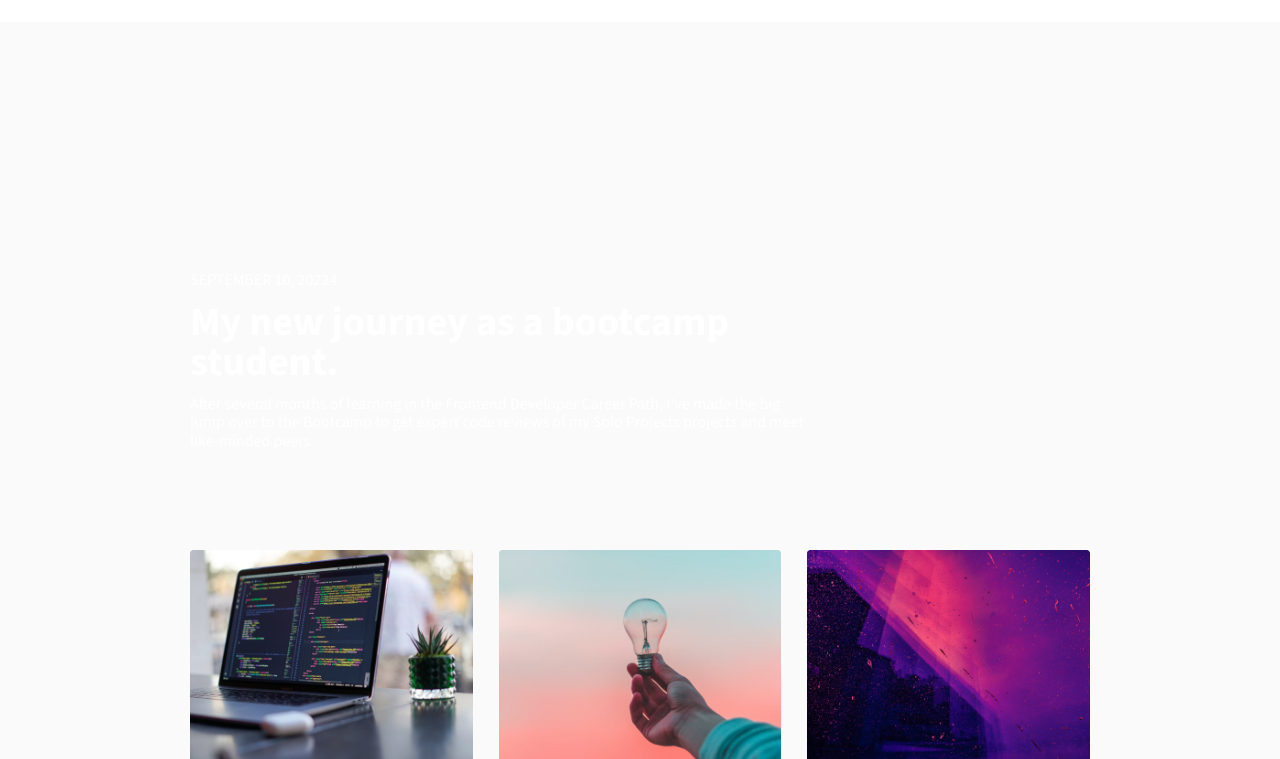
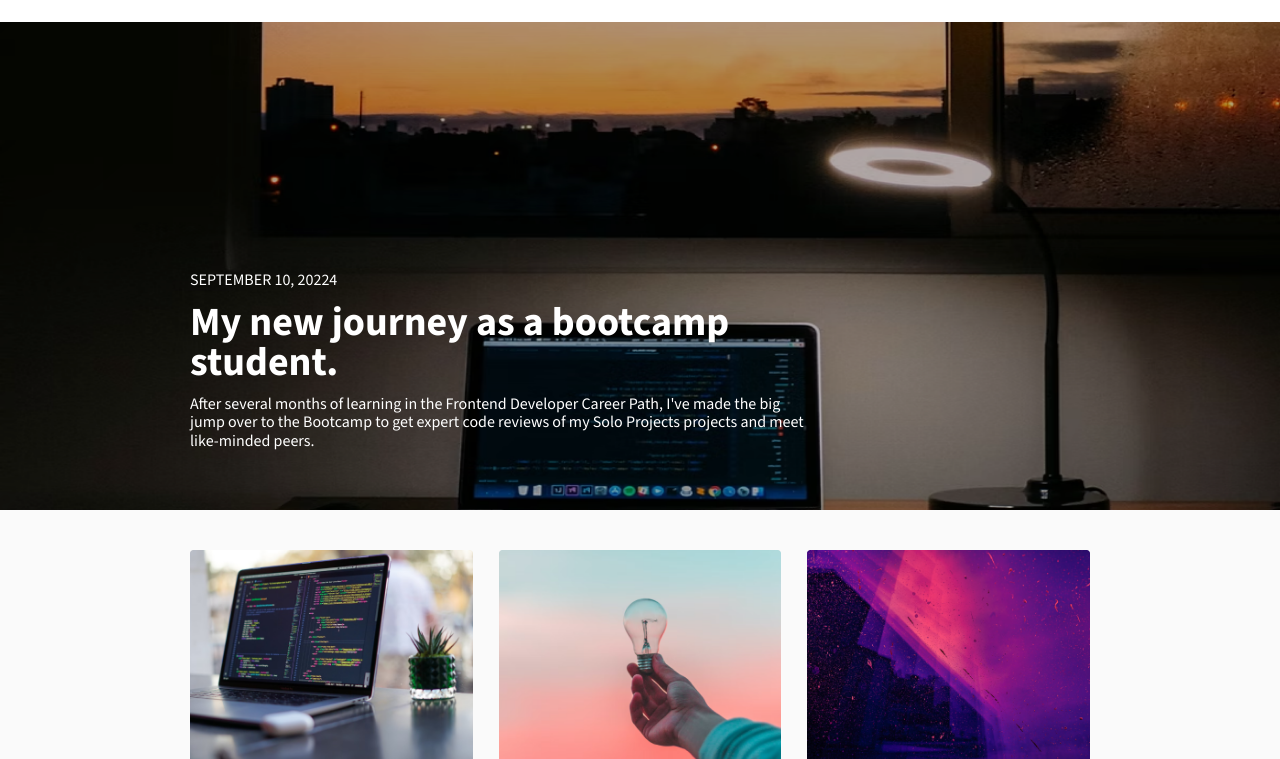
Before and after one commit to iamsaketprasad/my-learning-journal, a plain HTML site: page index.html in a window 1280 px wide. Shown: the part 63-822 px from the top of the page. Drawn offline with nearby package versions, Linux system fonts and the light colour scheme.

Commit message:
made some corrections

```diff
--- a/css/style.css
+++ b/css/style.css
@@ -68,7 +68,7 @@ ul {
 /* Hero Section */
 
 .hero-section {
-    background-image: url('images/blog-image-hero-mobile.png');
+    background-image: url('../images/blog-image-hero-mobile.png');
     background-size: 100% 100%;
     height: 300px;
     display: flex;
@@ -248,7 +248,7 @@ footer {
     /* Hero Section */
 
     .hero-section {
-        background-image: url('images/blog-image-hero-desktop.png');
+        background-image: url('../images/blog-image-hero-desktop.png');
         background-size: 100% 100%;
         height: 488px;
     }
```
Also changed, not shown: about-me.html (+1 -1 lines).
